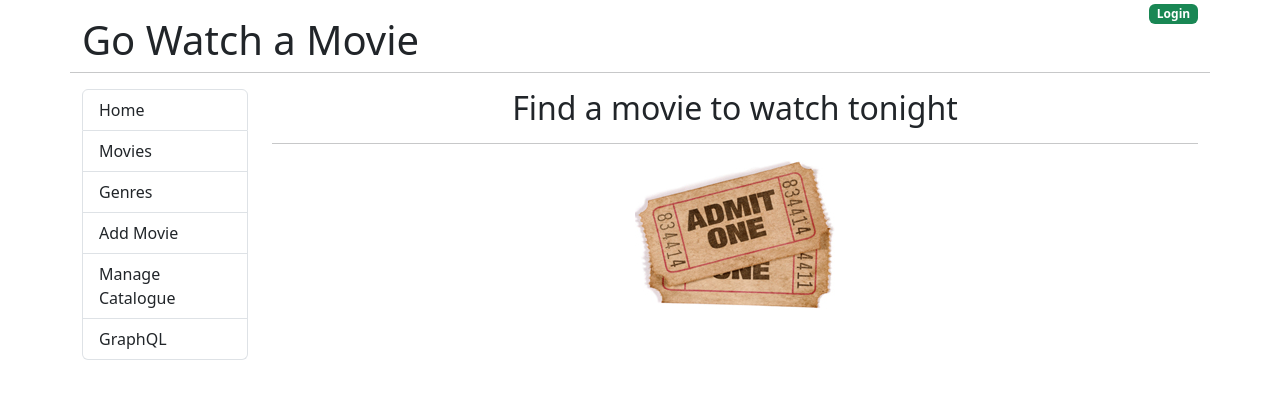
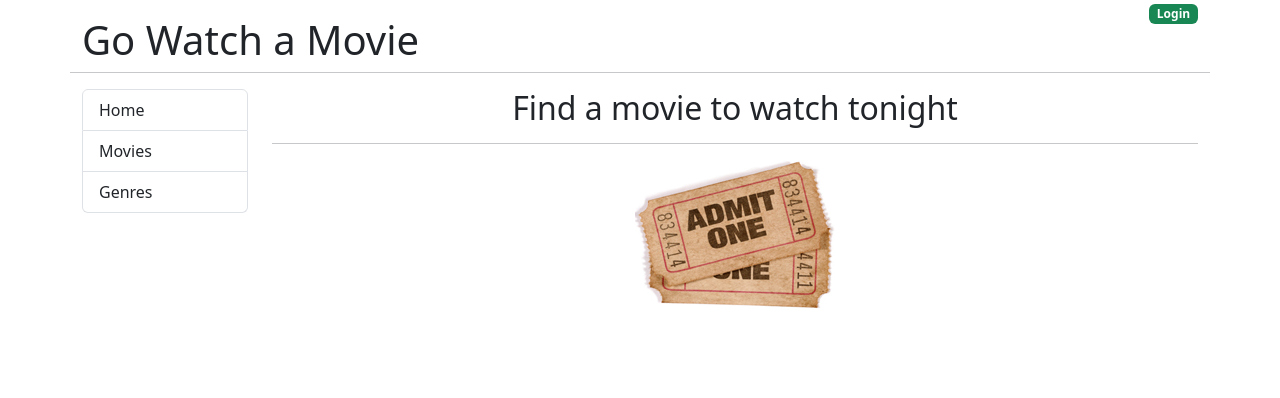
Before and after one commit to RistoFlink/movies-go-react, a React (Create React App) app: page / in a window 1280 px wide. Shown: the top 398 px of the page. Built offline with nearby package versions, Linux system fonts and the light colour scheme.

Commit message:
Work on the Login button and component visibility based on if user is logged in or not

```diff
--- a/src/App.js
+++ b/src/App.js
@@ -1,6 +1,8 @@
+import { useState } from "react";
 import { Link, Outlet } from "react-router-dom";
 
 function App() {
+	const [jwtToken, setJwtToken] = useState("");
 	return (
 		<div className="container">
 			<div className="row">
@@ -8,7 +10,10 @@
 					<h1 className="mt-3">Go Watch a Movie</h1>
 				</div>
 				<div className="col text-end">
-					<Link to="/login"><span className="badge bg-success">Login</span></Link>
+					{jwtToken === ""
+						? <Link to="/login"><span className="badge bg-success">Login</span></Link>
+						: <a href="#!"><span className="badge bg-danger">Logout</span></a>
+					}
 				</div>
 				<hr className="mb-3"></hr>
 			</div>
@@ -20,9 +25,13 @@
 							<Link to="/" className="list-group-item list-group-item-action">Home</Link>
 							<Link to="/movies" className="list-group-item list-group-item-action">Movies</Link>
 							<Link to="/genres" className="list-group-item list-group-item-action">Genres</Link>
-							<Link to="/admin/movie/0" className="list-group-item list-group-item-action">Add Movie</Link>
-							<Link to="/manage-catalogue" className="list-group-item list-group-item-action">Manage Catalogue</Link>
-							<Link to="/graphql" className="list-group-item list-group-item-action">GraphQL</Link>
+							{jwtToken !== "" &&
+								<>
+									<Link to="/admin/movie/0" className="list-group-item list-group-item-action">Add Movie</Link>
+									<Link to="/manage-catalogue" className="list-group-item list-group-item-action">Manage Catalogue</Link>
+									<Link to="/graphql" className="list-group-item list-group-item-action">GraphQL</Link>
+								</>
+							}
 						</div>
 					</nav>
 				</div>
```
